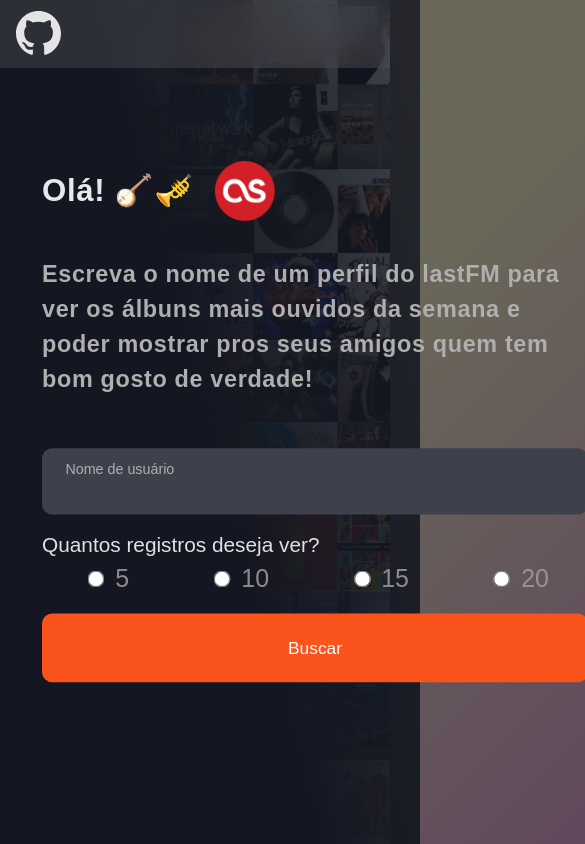
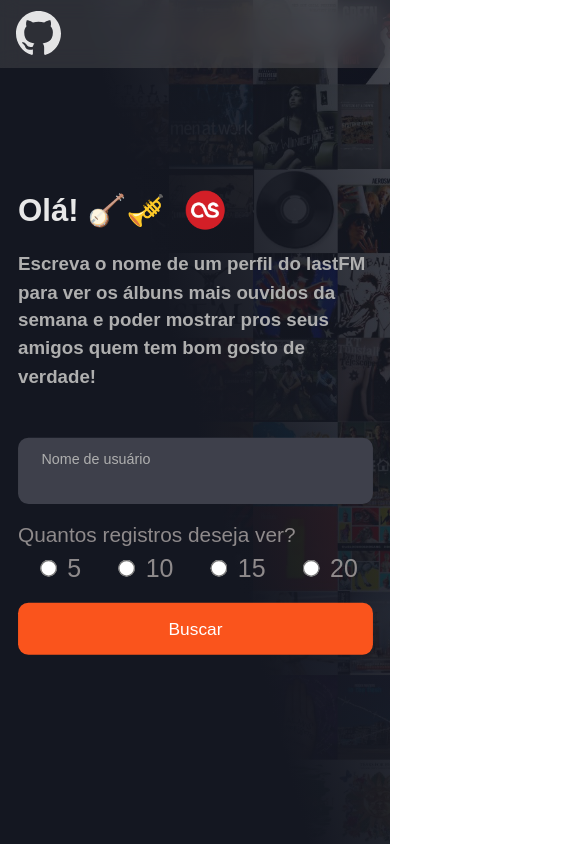
Before and after one commit to brunopdt/lastFM, a React (Vite) app: page / in a window 390 px wide. Shown: the top 844 px of the page, 585 px wide, since content can reach past the window. Built offline with nearby package versions, Linux system fonts and the light colour scheme; the HTML template or start-up script is replaced by a standard one.

Commit message:
responsividade tela incial

```diff
--- a/src/css/index.css
+++ b/src/css/index.css
@@ -96,7 +96,6 @@
 .form-title {
   font-size: 42px;
   font-weight: 800;
-  letter-spacing: 0.5px;
   color: #e8e8e8;
   padding-bottom: 12px;
   display: flex;
@@ -105,7 +104,6 @@
 
 .form-subtitle {
   font-size: 18px;
-  letter-spacing: 0.5px;
   color: #afafaf;
   padding-bottom: 24px;
 }
@@ -214,7 +212,8 @@
   }
 }
 
-#radio-form #radio-form-header {
+#radio-form,
+#radio-form-header {
   color: rgba(161, 155, 155, 0.87);
 }
 
@@ -263,6 +262,11 @@
   h1 {
     font-size: 1.5rem !important;
   }
+
+  .form-card {
+    margin: 0 auto;
+    padding: 0;
+  }
 }
 
 @media screen and (max-width: 768px) {
@@ -297,4 +301,23 @@
   #content-container {
     gap: 1rem;
   }
+
+  .form-card {
+    width: 70%;
+  }
+
+  .form-title {
+    padding-bottom: 0rem;
+  }
+
+  .form-subtitle {
+    font-size: 0.9rem;
+  }
+
+  #radio-form {
+    font-size: 7rem;
+  }
+  #usersend {
+    height: 2.5rem;
+  }
 }
```
